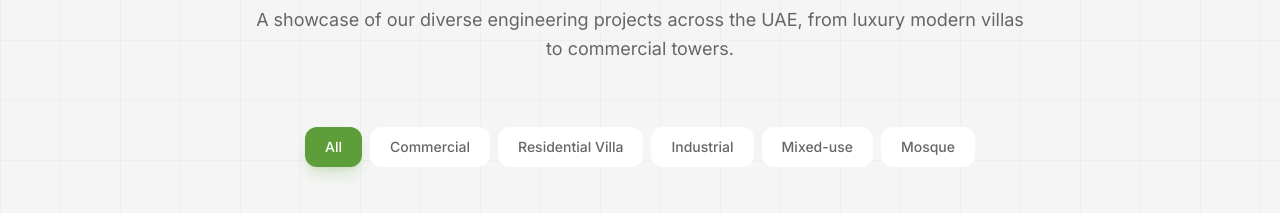
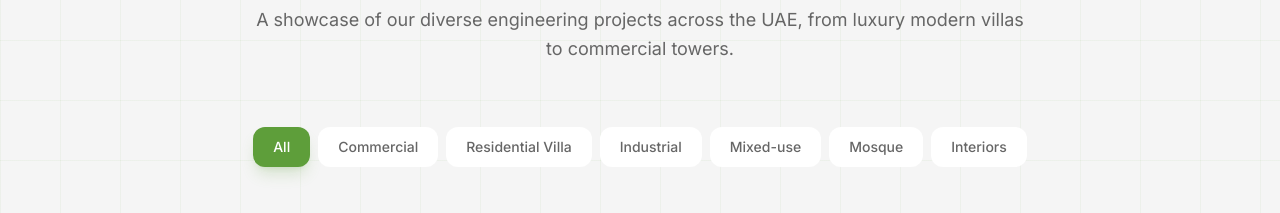
Before and after one commit to sherry2k/ubec-website, a React (Vite) app: page / in a window 1280 px wide. Shown: the part 4840-5053 px from the top of the page. Built offline with nearby package versions, Linux system fonts and the light colour scheme; grey boxes are pictures that could not be loaded.

Commit message:
Update Projects.tsx

```diff
--- a/src/components/Projects.tsx
+++ b/src/components/Projects.tsx
@@ -4,17 +4,17 @@ import { MapPin, ArrowUpRight } from 'lucide-react';
 import { PROJECTS } from '@/data/content';
 import { useScrollAnimation } from '@/hooks/useScrollAnimation';
 
-const categories = ['All', 'Commercial', 'Residential Villa', 'Industrial', 'Mixed-use', 'Mosque'];
+const categories = ['All', 'Commercial', 'Residential Villa',  'Industrial', 'Mixed-use', 'Mosque', 'Interiors'];
 // Map each project type to its filter category
 const categoryMap: Record<string, string> = {
   'Commercial Tower': 'Commercial',
   'Commercial Complex': 'Commercial',
-  'Luxury Villa': 'Residential',
+  'Luxury Villa': 'Residential Villa',
   'Mosque': 'Mosque',
-  'Residential Community': 'Residential',
+  'Residential Residential Villa': 'Residential Villa ',
   'Industrial Facility': 'Industrial',
   'Mixed-use Development': 'Mixed-use',
-  'Luxury Residences': 'Residential',
+  'Luxury Residences': 'Interiors',
 };
 export default function Projects() {
   const { ref: headerRef, isVisible: headerVisible } = useScrollAnimation(0.2);
```
